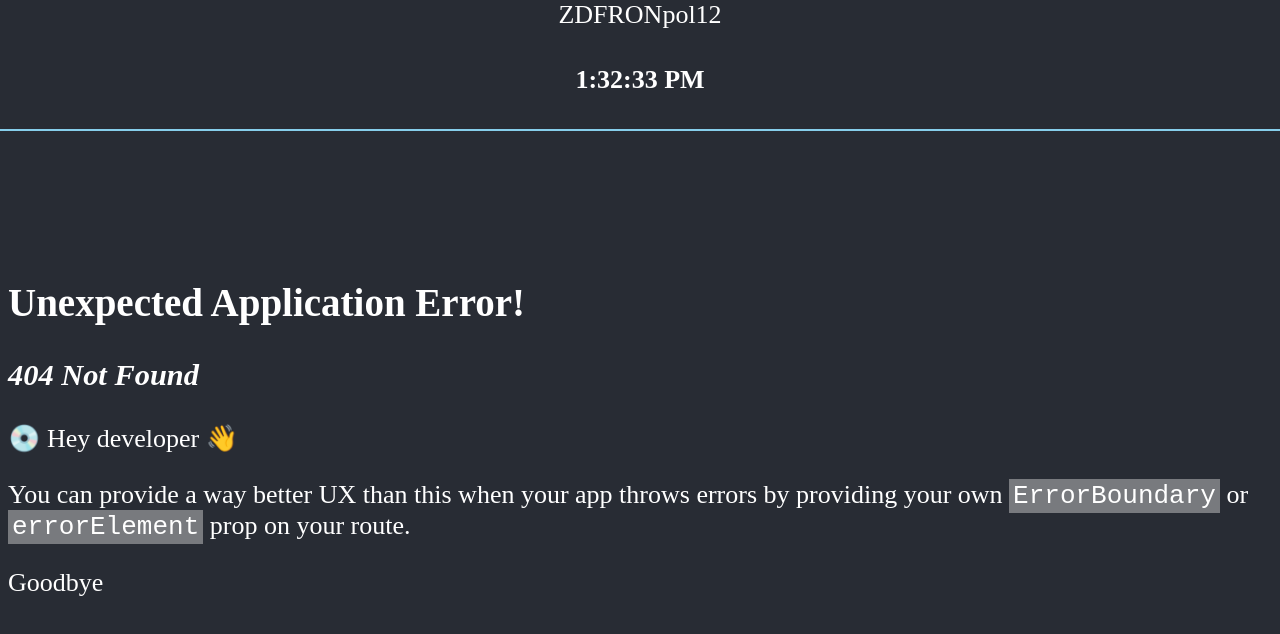
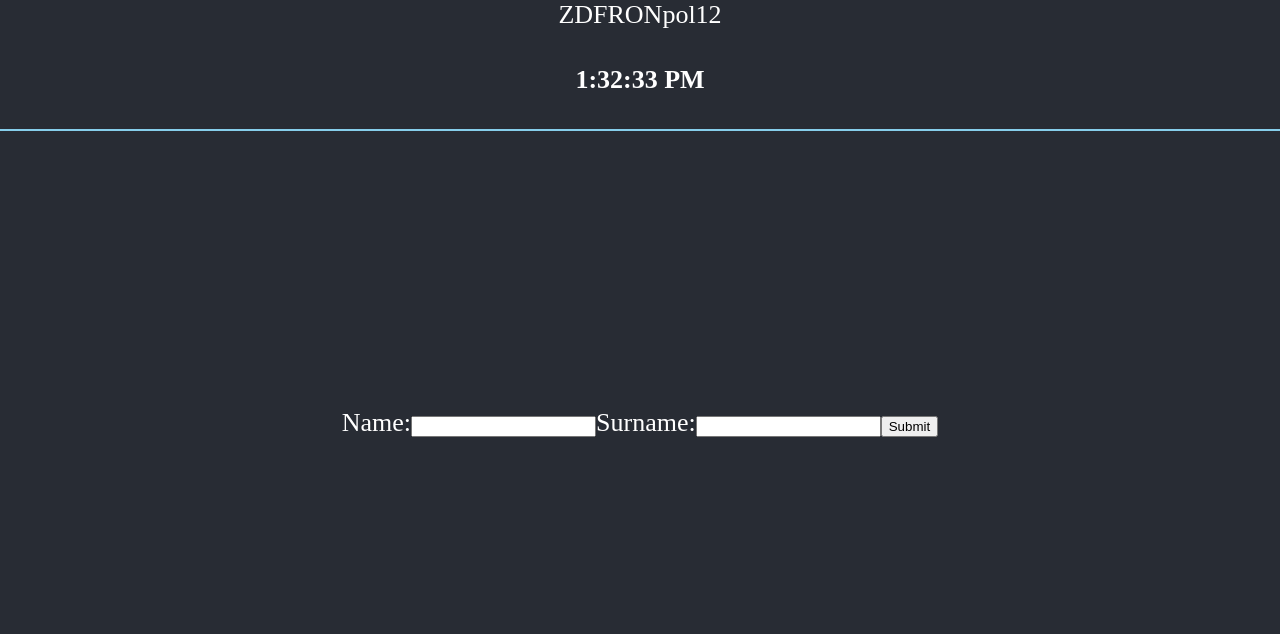
Before and after one commit to raczyk/ZDFRONpol-react-tests, a React (Create React App) app: page /contact in a window 1280 px wide. Before the commit this address had no page. Shown: the top 634 px of the page. Built offline with nearby package versions, Linux system fonts and the light colour scheme.

Commit message:
Click Counter, and contact route

```diff
--- /dev/null
+++ b/src/components/ClickCounter.tsx
@@ -0,0 +1,17 @@
+// 1 Komponent ma wyswietlic cyfre 0
+// 2 Komponent ma wyświetlic cyfrę 0 ale źródłem tej cyfry ma byc stan
+// 3 Komponent ma wyśwuetlić button oprócz cyfry
+// 4 gdy klinkniemy button cyfra w stanie ma zwiekszyc sie o 1
+// a) zdefiniuj funkcję która zmienia stan
+// b) gdy kliknę na button, alert "działa"
+// c) wypełniam założenia pkt. 4
+
+import React, { useState } from "react";
+const ClickCounter = () => {
+  const [count, setCount] = useState(0);
+  const increaseCount = () => {
+    setCount(count + 1);
+  };
+  return <button onClick={increaseCount}>You clicked me {count} times</button>;
+};
+export default ClickCounter;
--- /dev/null
+++ b/src/pages/ContactFormPage.tsx
@@ -0,0 +1,19 @@
+import React from "react";
+
+const ContactFormPage = () => {
+  return (
+    <form>
+      <label>
+        Name:
+        <input type="text" name="name" />
+      </label>
+      <label>
+        Surname:
+        <input type="text" name="surname" />
+      </label>
+      <input type="submit" value="Submit" />
+    </form>
+  );
+};
+
+export default ContactFormPage;
--- a/src/pages/HomePage.tsx
+++ b/src/pages/HomePage.tsx
@@ -1,14 +1,15 @@
-import React from 'react';
-import OrangeLink from '../components/OrangeLink';
-
+import React from "react";
+import ClickCounter from "../components/ClickCounter";
+import OrangeLink from "../components/OrangeLink";
 
 function HomePage() {
   return (
     <div className="App">
-        <p>
-            <OrangeLink to="employees-list">Employee-List</OrangeLink>
-        </p>
-</div>
+      <p>
+        <OrangeLink to="employees-list">Employee-List</OrangeLink>
+      </p>
+      <ClickCounter />
+    </div>
   );
 }
 
--- a/src/pages/Page.tsx
+++ b/src/pages/Page.tsx
@@ -13,7 +13,7 @@ const Page = (props: PageProps) => {
       </header>
       <div className="headerSpacer"></div>
       {props.children}
-      <footer className="footer">Goodbye</footer>
+      <footer className="footer"></footer>
     </div>
   );
 };
```
Also changed, not shown: src/components/Timer.tsx (+3 -4 lines), src/index.tsx (+17 -12 lines), src/pages/EmployeePage.tsx (+6 -7 lines), src/pages/EmployeesListPage.tsx (+5 -5 lines).
